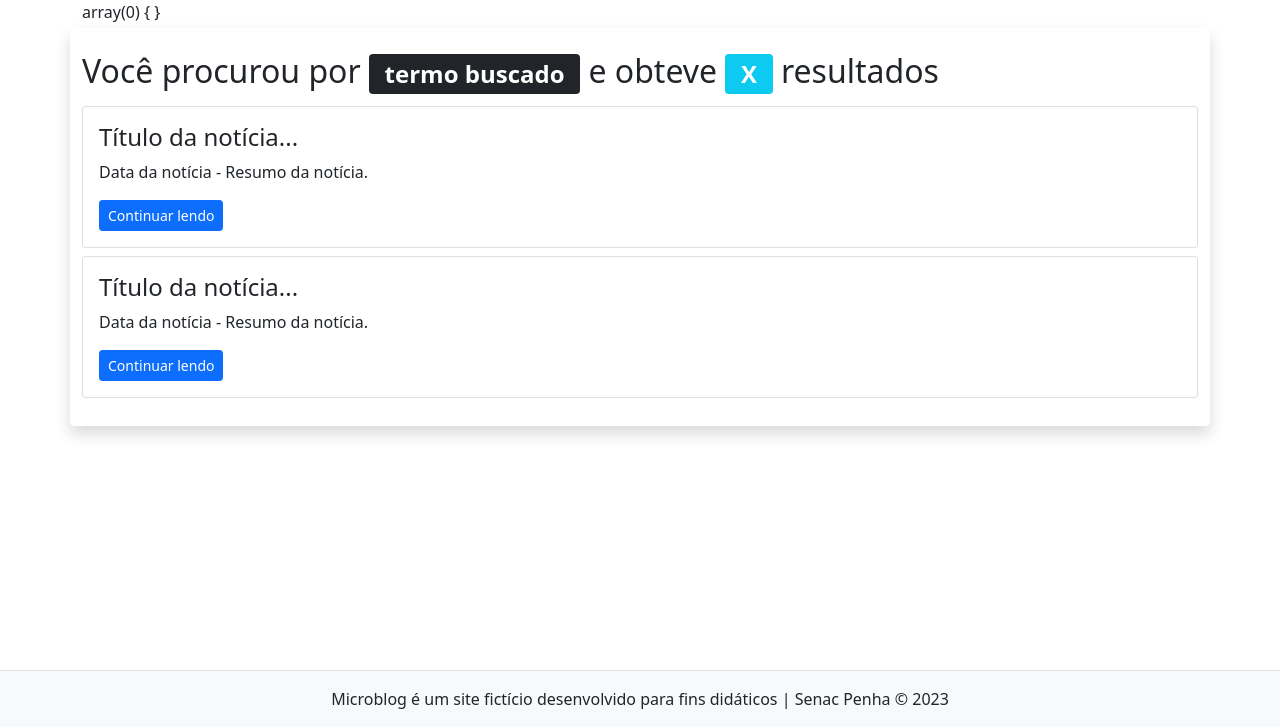
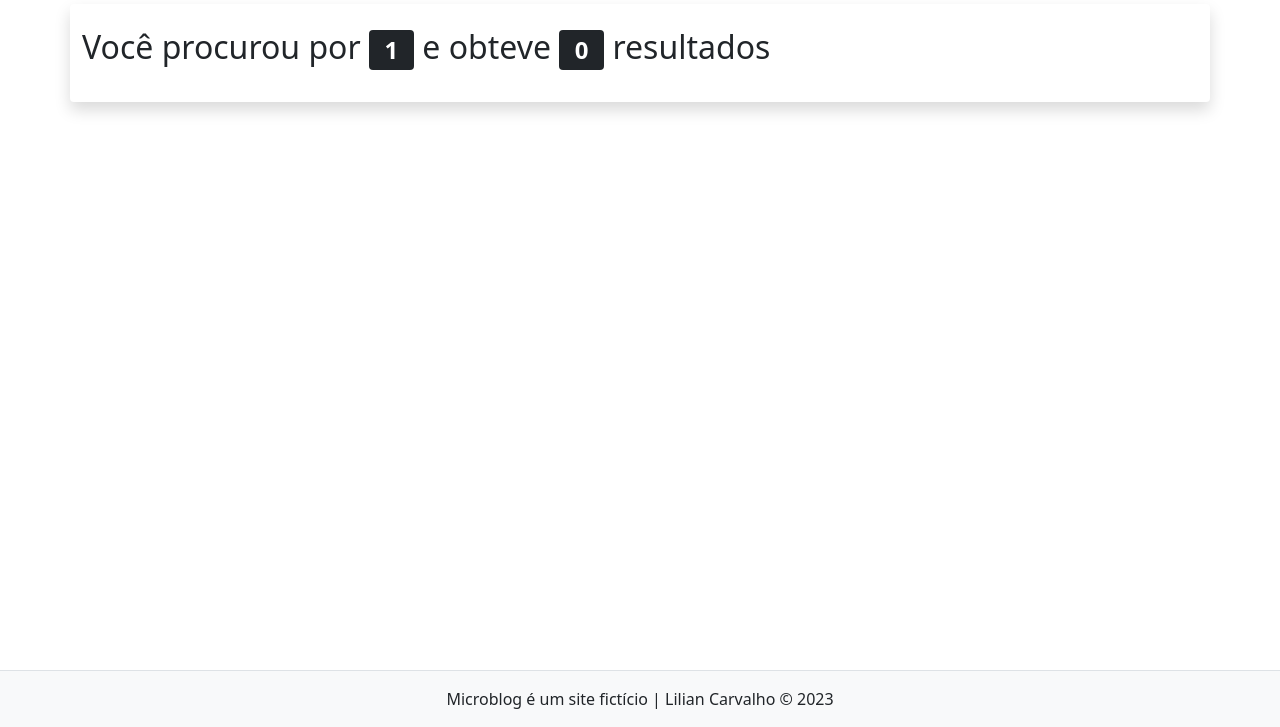
Before and after one commit to Lilian-Carvalho25/microblog-inicial, a PHP site: page /resultados.php?busca=1 in a window 1280 px wide. Shown: the part 73-800 px from the top of the page. Run offline with PHP 8.4, Linux system fonts and the light colour scheme; tables that the repository leaves empty hold one stand-in row (values such as "Sample post"); some libraries are stand-ins or nearby versions.

Commit message:
Finalizando o mecanismo de busca

```diff
--- a/inc/rodape-admin.php
+++ b/inc/rodape-admin.php
@@ -3,7 +3,7 @@
 
 <footer class="footer mt-auto py-3 bg-dark border-top">
     <div class="container text-center text-white">
-        Microblog é um site fictício desenvolvido para fins didáticos | Senac Penha &copy; 2023
+        Microblog é um site fictício | Lilian Carvalho &copy; 2023
     </div>
 </footer>
 
--- a/inc/rodape.php
+++ b/inc/rodape.php
@@ -3,7 +3,7 @@
 
 <footer class="footer mt-auto py-3 bg-light border-top">
     <div class="container text-center">
-        Microblog é um site fictício desenvolvido para fins didáticos | Senac Penha &copy; 2023
+        Microblog é um site fictício | Lilian Carvalho &copy; 2023
     </div>
 </footer>
 
--- a/resultados.php
+++ b/resultados.php
@@ -4,44 +4,33 @@ require "inc/cabecalho.php";
 
 $termo = $_GET['busca'];
 $resultadoDaBusca = busca($conexao, $termo);
-var_dump($resultadoDaBusca);
+
 ?>
 
 
 <div class="row bg-white rounded shadow my-1 py-4">
     <h2 class="col-12 fw-light">
-        Você procurou por <span class="badge bg-dark">termo buscado</span> e
-        obteve <span class="badge bg-info">X</span> resultados
+        Você procurou por <span class="badge bg-dark"> <?= $termo ?> </span> e
+        obteve <span class="badge bg-dark"> <?= count($resultadoDaBusca) ?> </span> resultados
     </h2>
 
+    <?php
+	    foreach ($resultadoDaBusca as $resultado) { ?>
     <div class="col-12 my-1">
         <article class="card">
             <div class="card-body">
-                <h3 class="fs-4 card-title fw-light">Título da notícia...</h3>
+                <h3 class="fs-4 card-title fw-light"> <?= $resultado["titulo"] ?> </h3>
                 <p class="card-text">
-                    <time>Data da notícia</time> -
-                    Resumo da notícia.
+                    <time><?= formataData($resultado["data"]) ?></time> -
+                    <?= $resultado["resumo"] ?>
                 </p>
 
-                <a href="noticia.php" class="btn btn-primary btn-sm">Continuar lendo</a>
+                <a href="noticia.php?id=<?=$resultado['id']?>" class="btn btn-primary btn-sm">Continuar lendo</a>
             </div>
         </article>
     </div>
 
-    <div class="col-12 my-1">
-        <article class="card">
-            <div class="card-body">
-                <h3 class="fs-4 card-title fw-light">Título da notícia...</h3>
-                <p class="card-text">
-                    <time>Data da notícia</time> -
-                    Resumo da notícia.
-                </p>
-
-                <a href="noticia.php" class="btn btn-primary btn-sm">Continuar lendo</a>
-            </div>
-        </article>
-    </div>
-
+    <?php } ?>
 
 </div>
 
```
